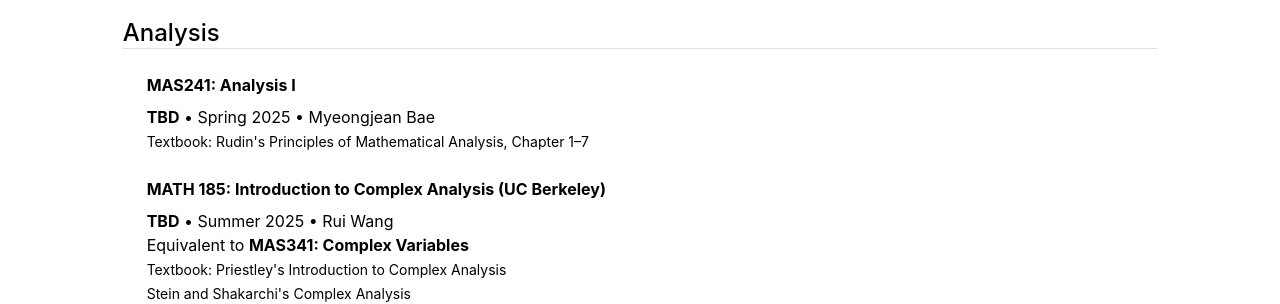
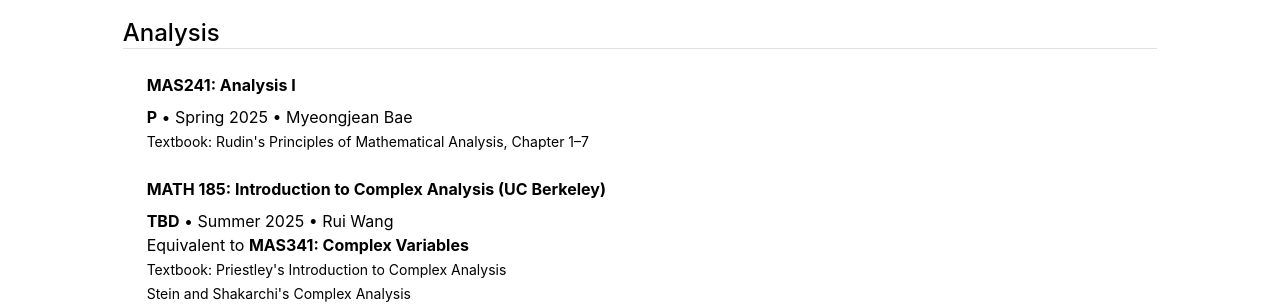
Before and after one commit to mino-jeong/mino-jeong.github.io, a Jekyll site: the page built from coursework-field.md, in a window 1280 px wide. Shown: the part 510-814 px from the top of the page. Built offline with Jekyll 4.4.1, drawn with Linux system fonts in a browser that asks for light colours.

Commit message:
Update 4-analysis.yml

```diff
--- a/_data/coursework-field/4-analysis.yml
+++ b/_data/coursework-field/4-analysis.yml
@@ -1,5 +1,5 @@
 - title: 'MAS241: Analysis I'
-  description: '<strong>TBD</strong> • Spring 2025 • Myeongjean Bae'
+  description: '<strong>P</strong> • Spring 2025 • Myeongjean Bae'
   textbook: "Rudin's Principles of Mathematical Analysis, Chapter 1–7"
 
 #- title: 'MAS242: Analysis II'
```
